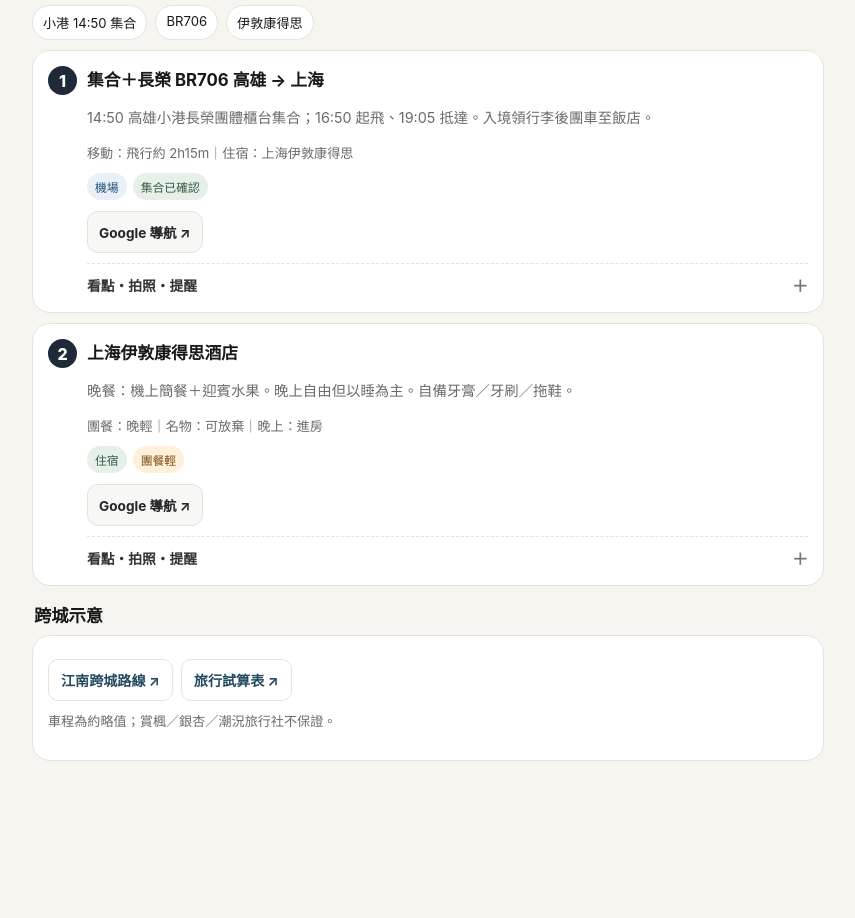
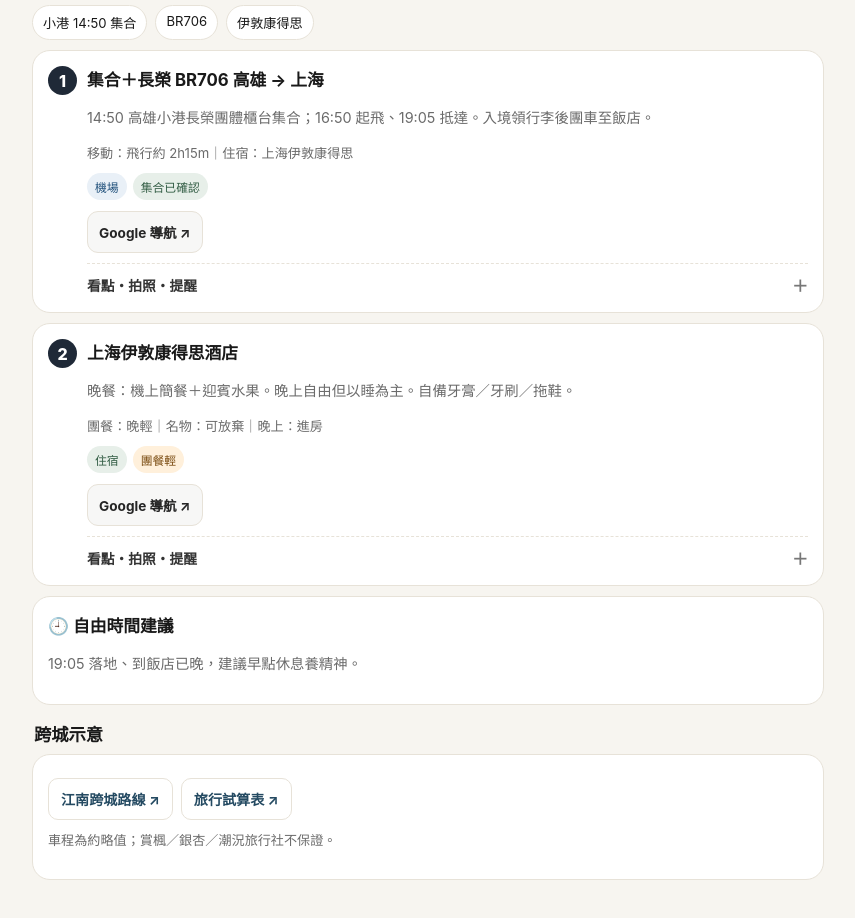
Before and after one commit to nephi4377/travel-yt, a plain HTML site: page public/shanghai-2026-11/index.html in a window 1280 px wide. Shown: the part 927-1845 px from the top of the page, without its empty margins (212-1067 px from the left). Before the commit the page ends 1752 px from the top, so only its background shows below. Drawn offline with nearby package versions, Linux system fonts and the light colour scheme.

Commit message:
Add free-time suggestion footers to Shanghai day cards (#16)
Each day panel (D1–D7) now ends with a small card titled
「🕘 自由時間建議」using the provided copy, without changing
other itinerary content.

Co-authored-by: Cursor Agent <cursoragent@cursor.com>

```diff
--- a/public/shanghai-2026-11/index.html
+++ b/public/shanghai-2026-11/index.html
@@ -223,6 +223,7 @@ const days=[
   id:"d1",label:"D1 11/23",title:"抵達上海・伊敦康得思",
   route:["小港 14:50 集合","BR706","伊敦康得思"],
   pins:["pvg","cordis","foodCordis"],
+  free:"19:05 落地、到飯店已晚，建議早點休息養精神。",
   cards:[
     {n:"1",t:"集合＋長榮 BR706 高雄 → 上海",w:"14:50 高雄小港長榮團體櫃台集合；16:50 起飛、19:05 抵達。入境領行李後團車至飯店。",tags:[["機場","opt"],["集合已確認","mine"]],meta:"移動：飛行約 2h15m｜住宿：上海伊敦康得思",maps:P.pvg.q,
       detail:{intro:"抵達日以進房與休息為主，不硬排外灘。",shots:["飯店窗外天際（有就拍）"],tips:["認清大門與隔日集合點","名物可改後面上海段再補"]}},
@@ -234,6 +235,7 @@ const days=[
   id:"d2",label:"D2 11/24",title:"南湖・徑山寺",
   route:["上海","嘉興南湖","徑山寺","青山湖住"],
   pins:["nanhu","jingshan","mercure"],
+  free:"晚餐在飯店內，飯後無行程，可在飯店附近散步或享受飯店設施，準備隔天青山湖拍照。",
   cards:[
     {n:"1",t:"嘉興南湖（含遊船）",w:"江南名湖；煙雨樓／湖心島園林。葉況與秋色不保證。",tags:[["景點","opt"]],meta:"團餐：午南湖春天 RMB 60｜住宿城：青山湖",maps:P.nanhu.q,
       detail:{intro:"船上看湖面與堤柳即可。",shots:["船上湖面","島上亭廊"],tips:["不為網紅機位脫隊"]}},
@@ -247,6 +249,7 @@ const days=[
   id:"d3",label:"D3 11/25",title:"青山湖・柯岩・紹興",
   route:["青山湖船遊","柯岩／魯鎮","倉橋直街","紹興住"],
   pins:["qingshan","keyan","hiltonSx"],
+  free:"晚餐咸亨酒樓在魯迅故里一帶，飯後可順逛魯迅故里夜景，來杯紹興黃酒配茴香豆。",
   cards:[
     {n:"1",t:"青山湖水上森林公園（船遊）",w:"水際林木；賞秋／紅杉常見約 11/15–12/5。之後車程約 2 h 往紹興。",tags:[["景點","opt"]],meta:"團餐：午馬嘯人家 RMB 60",maps:P.qingshan.q,
       detail:{intro:"重點是船上看樹與水面關係。",shots:["船側樹列","碼頭棧道"],tips:["防風防滑","勿為空景拖團"]}},
@@ -259,6 +262,7 @@ const days=[
   id:"d4",label:"D4 11/26",title:"蘭亭・沈園・鹽官",
   route:["蘭亭","沈園","黃酒小鎮","潮樂之城"],
   pins:["lanting","shenyuan","yanguan","singer","foodYanguan"],
+  free:"全程最大空檔——晚餐自理且住在古城景區內，推薦晚上看鹽官潮牆水幕燈光秀、逛北門潮集吃小吃，夜拍最美。",
   cards:[
     {n:"1",t:"蘭亭＋沈園＋黃酒小鎮",w:"蘭亭看曲水流觴；沈園看園林節奏；黃酒氛圍即可。午餐越鄉小院 RMB 60。",tags:[["景點","opt"],["黃酒","food"]],meta:"住宿城：鹽官",maps:P.lanting.q,
       detail:{intro:"不必追劇情打卡清單。",shots:["曲水岸／碑亭","廊影池水"],tips:["購物區不需要就不進"]}},
@@ -272,6 +276,7 @@ const days=[
   id:"d5",label:"D5 11/27",title:"南潯・湖州夜景",
   route:["潮樂清晨","南潯古鎮","太陽與大象","南潯住"],
   pins:["nanxun","sunElephant","hiltonNx"],
+  free:"行程含湖州「太陽與大象」夜景，回飯店後體力夠可在附近散步。",
   cards:[
     {n:"1",t:"清晨潮樂之城 → 南潯古鎮",w:"嘉業堂、小蓮莊、搖櫓船。選 1–2 處深看勝過每戶打卡。",tags:[["景點","opt"]],meta:"團餐：午合菜 RMB 60",maps:P.nanxun.q,
       detail:{intro:"百間樓河岸與藏書樓／園林。",shots:["百間樓","石橋倒影","船過橋洞"],tips:["景區小吃 40 分鐘換下一攤"]}},
@@ -284,6 +289,7 @@ const days=[
   id:"d6",label:"D6 11/28",title:"共青森林・宮宴・滴水湖",
   route:["共青森林公園","宮廷宴","滴水湖洲際"],
   pins:["gongqing","dishui","foodDishui"],
+  free:"滴水湖洲際位在湖中島上，晚餐後適合環島散步看湖景。宮宴可加價漢服 RMB100/人、髮飾化妝 RMB100/人。",
   cards:[
     {n:"1",t:"上海共青森林公園",w:"城市森林秋色；銀杏常見約 12 初–12 中（葉況不保證）。",tags:[["景點","opt"]],meta:"住宿城：臨港／滴水湖",maps:P.gongqing.q,
       detail:{intro:"不當登山，走林道即可。",shots:["林蔭道","秋葉鋪地"],tips:[]}},
@@ -296,6 +302,7 @@ const days=[
   id:"d7",label:"D7 11/29",title:"滴水湖・返台",
   route:["朵雲書院","可樂探索","南匯嘴","比斯特","PVG BR705"],
   pins:["duoyun","coke","nanhui","dishui","pvg"],
+  free:"早上為「享受酒店設施」半自由時間，可早起看滴水湖日出、到朵雲書院拍落地窗；比斯特購物村是名牌 Outlet，建議先列好想買清單。",
   cards:[
     {n:"1",t:"朵雲書院＋可口可樂探索中心＋南匯嘴",w:"書牆短停；可樂中心當趣味站；觀海看堤岸與交匯，海水常偏濁。",tags:[["景點","opt"]],meta:"團餐：早酒店；午聚金宴 RMB 60",maps:P.duoyun.q,
       detail:{intro:"預期管理成看交匯而非清水沙灘。",shots:["書牆全景","堤岸線"],tips:["勿為拍照占位過久"]}},
@@ -378,6 +385,12 @@ function renderDays(){
       }
       row.append(grow);card.append(row);panel.append(card);
     });
+    if(d.free){
+      const foot=el("article","card");
+      foot.append(el("h3",null,"🕘 自由時間建議"));
+      foot.append(el("p","why",d.free));
+      panel.append(foot);
+    }
     box.append(panel);
   });
   selectDay(0);
```
